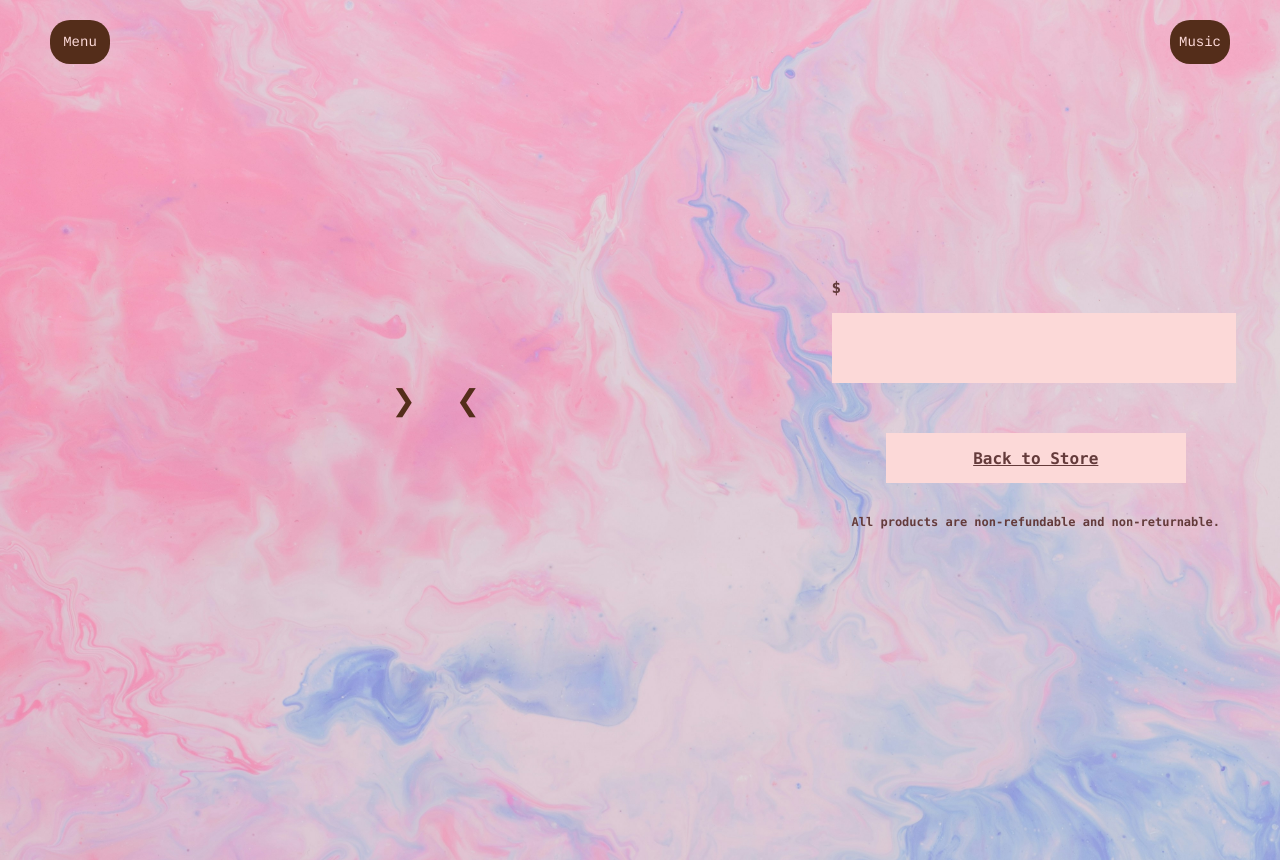
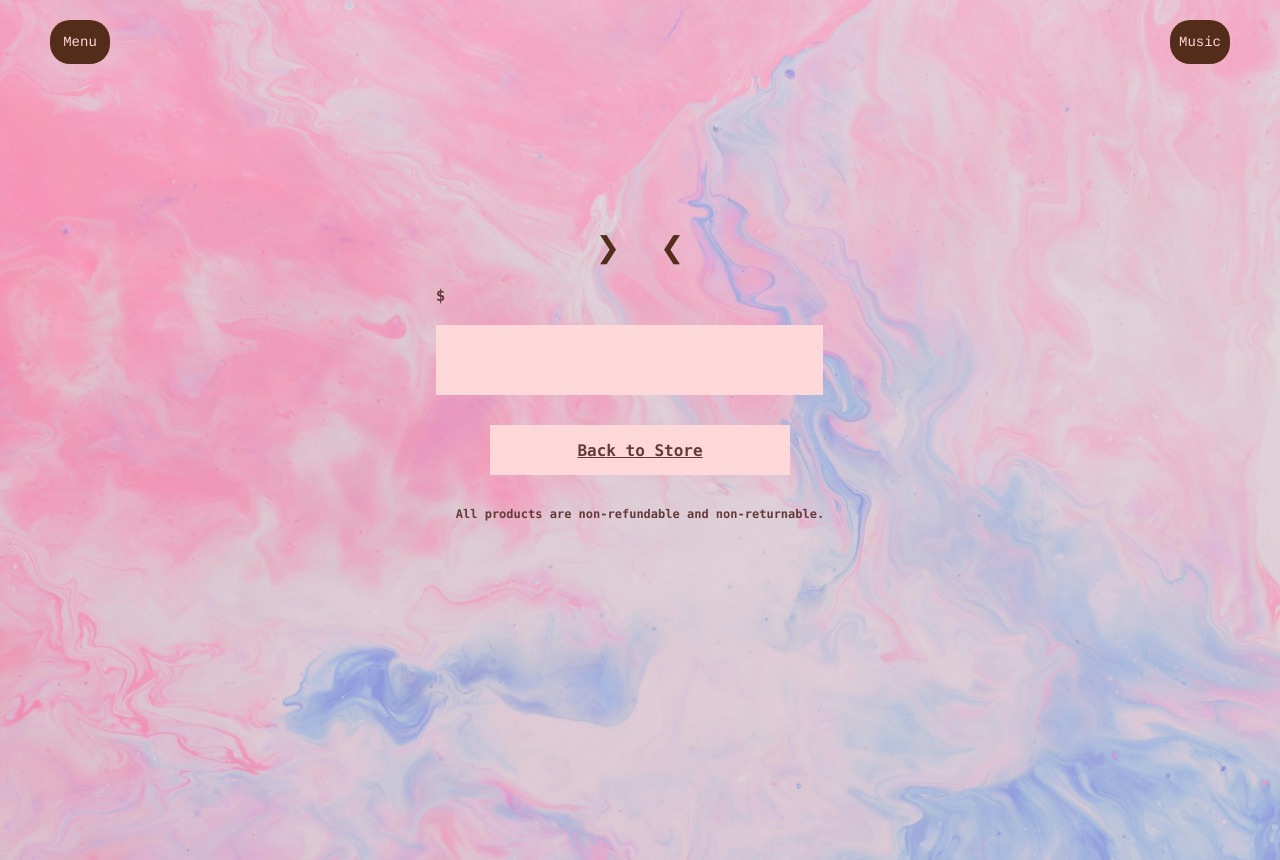
Before and after one commit to mina-zheng/client_website, a Flask app: page /product/1 in a window 1280 px wide. Run offline with Flask 3, Linux system fonts and the light colour scheme.

Commit message:
adjusted for mobile

```diff
--- a/static/styles/product.css
+++ b/static/styles/product.css
@@ -212,3 +212,25 @@
     font-family: 'Courier', 'Courier New', Courier, monospace;
     font-size:14px;
 }
+
+@media (max-width: 1500px) {
+    .wrapper {
+        flex-direction: column;
+        justify-content: center;
+    }
+
+    .slideshow-wrapper {
+        height: auto;
+    }
+
+    .description {
+        width: 90%;
+        margin-top: 20px;
+        margin-bottom: 30px;
+    }
+
+    .images img {
+        max-width: 90vw;
+        height: auto;
+    }
+}
--- a/templates/item2.html
+++ b/templates/item2.html
@@ -44,8 +44,9 @@
                 <button class = "options">Cultural Handicrafts</button>
             </a>
             <div class = "about">
-                <p>WeChat: janiceyang9153</p>
+                <p>WeChat: janiceyang9153
                 <br> email: palmorijewelry153@gmail.com
+                </p>
             </div>
         </div>
         <script src = "/static/js/music.js"></script>
--- a/templates/item3.html
+++ b/templates/item3.html
@@ -44,8 +44,9 @@
                 <button class = "options">Cultural Handicrafts</button>
             </a>
             <div class = "about">
-                <p>WeChat: janiceyang9153</p>
+                <p>WeChat: janiceyang9153
                 <br> email: palmorijewelry153@gmail.com
+                </p>
             </div>
         </div>
         <script src = "/static/js/music.js"></script>
```
Also changed, not shown: static/styles/index.css (+9 -0 lines).
